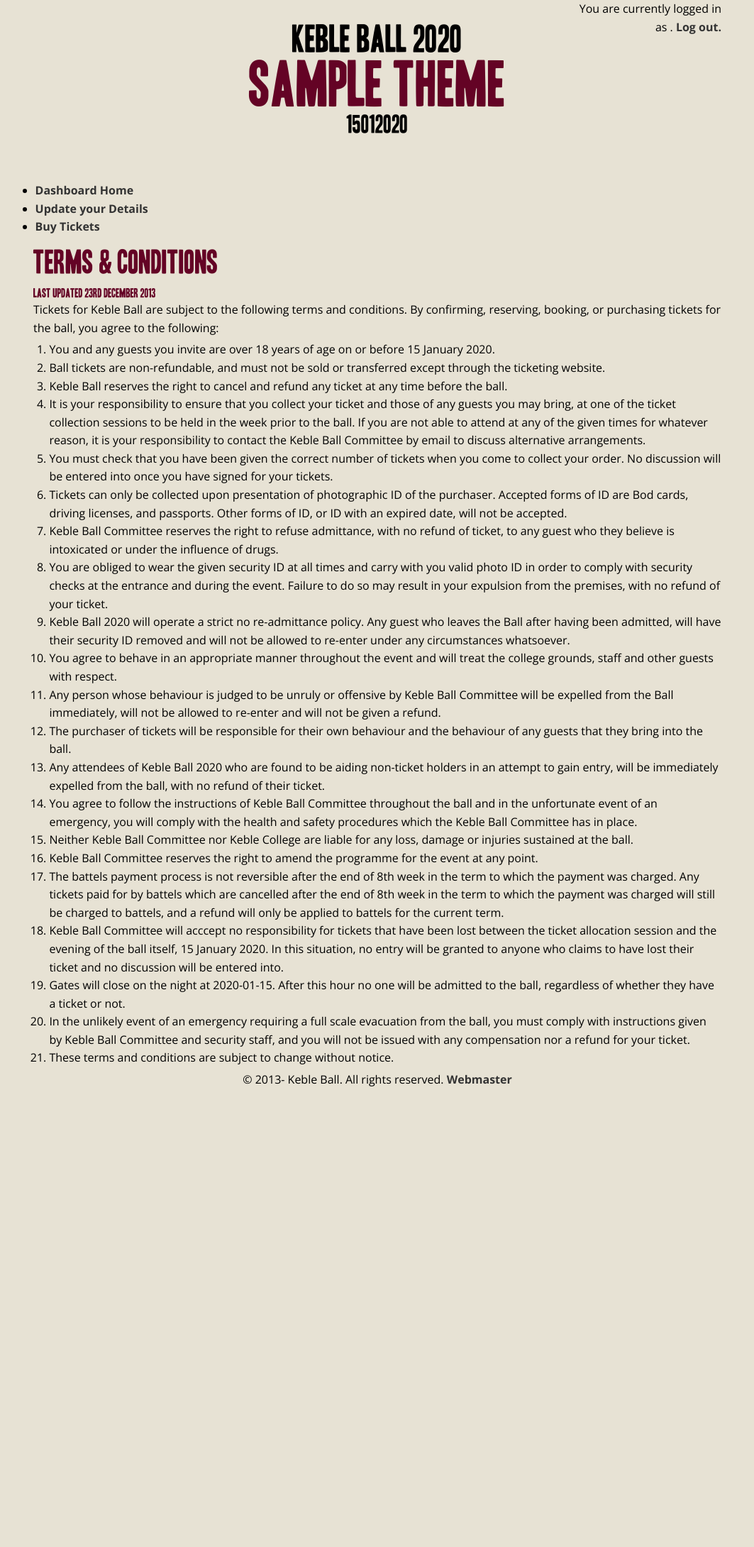
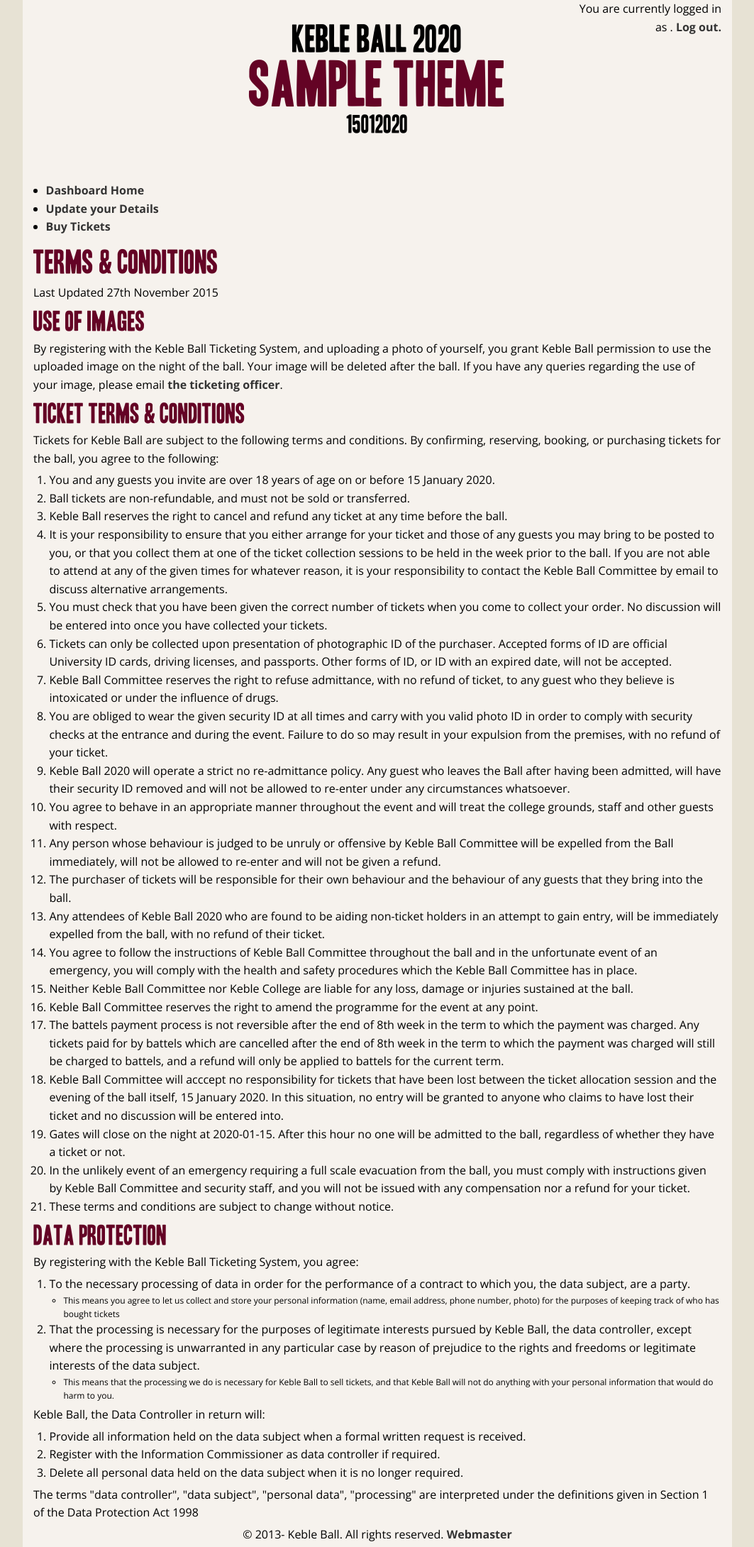
Before and after one commit to KebleBall/Eisitirio, a Python web app: template kebleball/templates/front/terms.html in a window 1280 px wide. Shown: the whole page at 71% size, without its empty margins (108-1171 px from the left). Before the commit the page ends 1531 px from the top, so only its background shows below. Run offline with Jinja, Linux system fonts and the light colour scheme; the template is opened without the code that fills it: most values are stand-ins (such as "Sample title", 1, 10 or a date in 2020).

Commit message:
Update terms and fix style
Change-Id: Ibf9094f0ee86f67e4b471e1cd0283e94b6b3d11a

```diff
--- a/kebleball/static/style.css
+++ b/kebleball/static/style.css
@@ -1812,65 +1812,68 @@ th.hide-for-touch { display: table-cell !important; }
 .slider > .highlight-track { background-color: #640325; }
 
 /* line 17, style.scss */
+header, nav, #page-title, #main, footer { background-color: #f6f2ed; }
+
+/* line 21, style.scss */
 a { font-weight: bold; }
 
-/* line 21, style.scss */
+/* line 25, style.scss */
 .headline, h1, h2, h3, h4, h5, h6 { font-family: 'Headline One', sans-serif; text-transform: uppercase; vertical-align: -3%; font-weight: normal; }
 
-/* line 28, style.scss */
+/* line 32, style.scss */
 #logo { padding-bottom: 2em; text-align: center; }
-/* line 31, style.scss */
+/* line 35, style.scss */
 #logo a { color: #fff; }
-/* line 34, style.scss */
+/* line 38, style.scss */
 #logo h1 { font-size: 3rem; margin: 2rem 0 0; color: #000; }
-/* line 39, style.scss */
+/* line 43, style.scss */
 #logo h2 { font-size: 5rem; margin: 0; }
-/* line 43, style.scss */
+/* line 47, style.scss */
 #logo h3 { font-size: 2rem; margin: 0 0 2rem; color: #000; }
 
-/* line 50, style.scss */
+/* line 54, style.scss */
 #user { text-align: right; }
 
-/* line 54, style.scss */
+/* line 58, style.scss */
 #copyright { text-align: center; }
 
-/* line 58, style.scss */
+/* line 62, style.scss */
 .message-box, #flashes li { display: block; border: 3px solid; padding: 0.5em; margin-bottom: 0.5em; background-color: #f6f2ed; color: #000; }
-/* line 65, style.scss */
+/* line 69, style.scss */
 .message-box.error, #flashes li.error { background-color: #f3afbf; border: 3px solid #f31323; }
-/* line 69, style.scss */
+/* line 73, style.scss */
 .message-box.warning, #flashes li.warning { background-color: #f3cf9f; border: 3px solid #f38323; }
-/* line 73, style.scss */
+/* line 77, style.scss */
 .message-box.success, #flashes li.success { background-color: #83ef9f; border: 3px solid #338323; }
-/* line 77, style.scss */
+/* line 81, style.scss */
 .message-box.info, #flashes li.info { background-color: #b3dfef; border: 3px solid #1313f3; }
-/* line 81, style.scss */
+/* line 85, style.scss */
 .message-box p:last-child, #flashes li p:last-child { margin-bottom: 0; }
-/* line 84, style.scss */
+/* line 88, style.scss */
 .message-box h1, #flashes li h1, .message-box h2, #flashes li h2, .message-box h3, #flashes li h3, .message-box h4, #flashes li h4, .message-box h5, #flashes li h5, .message-box h6, #flashes li h6 { font-family: "Open Sans", Helvetica, sans-serif; }
 
-/* line 90, style.scss */
+/* line 94, style.scss */
 #flashes ul { margin: 0; }
-/* line 93, style.scss */
+/* line 97, style.scss */
 #flashes li { margin: 0.5em; }
 
-/* line 99, style.scss */
-p.small { font-size: 0.75rem; }
-
 /* line 103, style.scss */
+p.small, li.small { font-size: 0.75rem; }
+
+/* line 107, style.scss */
 table .button { margin: 0; }
 
-/* line 109, style.scss */
+/* line 113, style.scss */
 #give_tickets input, #refund_transaction input { display: inline; }
-/* line 111, style.scss */
+/* line 115, style.scss */
 #give_tickets input[type="number"], #refund_transaction input[type="number"] { width: 5rem; }
-/* line 114, style.scss */
+/* line 118, style.scss */
 #give_tickets input[type="text"], #refund_transaction input[type="text"] { width: auto; }
 
-/* line 120, style.scss */
+/* line 124, style.scss */
 #dashboard h3 .button { margin: 0; position: relative; top: -0.25rem; }
 
-/* line 126, style.scss */
+/* line 130, style.scss */
 td, td label { color: #000 !important; }
 
 /*# sourceMappingURL=style.css.map */
--- a/kebleball/static/style.scss
+++ b/kebleball/static/style.scss
@@ -13,6 +13,10 @@
 @import "scss/vendor/foundation/components/visibility";
 
 @import "scss/vendor/simple-slider";
+
+header, nav, #page-title, #main, footer {
+    background-color: $white;
+}
 
 a {
     font-weight: bold;
@@ -96,7 +100,7 @@ a {
     }
 }
 
-p.small {
+p.small, li.small {
     font-size: 0.75rem;
 }
 
--- a/kebleball/templates/front/terms.html
+++ b/kebleball/templates/front/terms.html
@@ -5,17 +5,23 @@
 
 {% block content %}
     <section id="terms" class="columns">
-        <h6>Last Updated 23rd December 2013</h6>
+        <p>Last Updated 27th November 2015</p>
+
+        <h3>Use of Images</h3>
+
+        <p>By registering with the Keble Ball Ticketing System, and uploading a photo of yourself, you grant Keble Ball permission to use the uploaded image on the night of the ball. Your image will be deleted after the ball. If you have any queries regarding the use of your image, please email <a href="{{ template_config['TICKETS_EMAIL_LINK'] }}">the ticketing officer</a>.</p>
+
+        <h3>Ticket Terms &amp; Conditions</h3>
 
         <p>Tickets for Keble Ball are subject to the following terms and conditions. By confirming, reserving, booking, or purchasing tickets for the ball, you agree to the following:</p>
 
         <ol>
             <li>You and any guests you invite are over 18 years of age on or before {{ template_config['START_TIME'].strftime('%-d') }}{{ get_ord(template_config['START_TIME']) }} {{ template_config['START_TIME'].strftime('%B %Y') }}.</li>
-            <li>Ball tickets are non-refundable, and must not be sold or transferred except through the ticketing website.</li>
+            <li>Ball tickets are non-refundable, and must not be sold or transferred.</li>
             <li>Keble Ball reserves the right to cancel and refund any ticket at any time before the ball.</li>
-            <li>It is your responsibility to ensure that you collect your ticket and those of any guests you may bring, at one of the ticket collection sessions to be held in the week prior to the ball. If you are not able to attend at any of the given times for whatever reason, it is your responsibility to contact the Keble Ball Committee by email to discuss alternative arrangements.</li>
-            <li>You must check that you have been given the correct number of tickets when you come to collect your order. No discussion will be entered into once you have signed for your tickets.</li>
-            <li>Tickets can only be collected upon presentation of photographic ID of the purchaser. Accepted forms of ID are Bod cards, driving licenses, and passports. Other forms of ID, or ID with an expired date, will not be accepted.</li>
+            <li>It is your responsibility to ensure that you either arrange for your ticket and those of any guests you may bring to be posted to you, or that you collect them at one of the ticket collection sessions to be held in the week prior to the ball. If you are not able to attend at any of the given times for whatever reason, it is your responsibility to contact the Keble Ball Committee by email to discuss alternative arrangements.</li>
+            <li>You must check that you have been given the correct number of tickets when you come to collect your order. No discussion will be entered into once you have collected your tickets.</li>
+            <li>Tickets can only be collected upon presentation of photographic ID of the purchaser. Accepted forms of ID are official University ID cards, driving licenses, and passports. Other forms of ID, or ID with an expired date, will not be accepted.</li>
             <li>Keble Ball Committee reserves the right to refuse admittance, with no refund of ticket, to any guest who they believe is intoxicated or under the influence of drugs.</li>
             <li>You are obliged to wear the given security ID at all times and carry with you valid photo ID in order to comply with security checks at the entrance and during the event. Failure to do so may result in your expulsion from the premises, with no refund of your ticket.</li>
             <li>Keble Ball {{ template_config['START_TIME'].strftime('%Y') }} will operate a strict no re-admittance policy. Any guest who leaves the Ball after having been admitted, will have their security ID removed and will not be allowed to re-enter under any circumstances whatsoever.</li>
@@ -32,5 +38,34 @@
             <li>In the unlikely event of an emergency requiring a full scale evacuation from the ball, you must comply with instructions given by Keble Ball Committee and security staff, and you will not be issued with any compensation nor a refund for your ticket.</li>
             <li>These terms and conditions are subject to change without notice.</li>
         </ol>
+
+        <h3>Data Protection</h3>
+
+        <p>By registering with the Keble Ball Ticketing System, you agree:</p>
+
+        <ol>
+            <li>
+                To the necessary processing of data in order for the performance of a contract to which you, the data subject, are a party.
+                <ul>
+                    <li class="small">This means you agree to let us collect and store your personal information (name, email address, phone number, photo) for the purposes of keeping track of who has bought tickets</li>
+                </ul>
+            </li>
+            <li>
+                That the processing is necessary for the purposes of legitimate interests pursued by Keble Ball, the data controller, except where the processing is unwarranted in any particular case by reason of prejudice to the rights and freedoms or legitimate interests of the data subject.
+                <ul>
+                    <li class="small">This means that the processing we do is necessary for Keble Ball to sell tickets, and that Keble Ball will not do anything with your personal information that would do harm to you.</li>
+                </ul>
+            </li>
+        </ol>
+
+        <p>Keble Ball, the Data Controller in return will:</p>
+
+        <ol>
+            <li>Provide all information held on the data subject when a formal written request is received.</li>
+            <li>Register with the Information Commissioner as data controller if required.</li>
+            <li>Delete all personal data held on the data subject when it is no longer required.</li>
+        </ol>
+
+        <p>The terms "data controller", "data subject", "personal data", "processing" are interpreted under the definitions given in Section 1 of the Data Protection Act 1998</p>
     </section>
 {% endblock %}
--- a/kebleball/templates/layout.html
+++ b/kebleball/templates/layout.html
@@ -39,12 +39,14 @@
         </header>
         {% if not current_user.is_anonymous %}
             <nav class="row">
+                <div class="large-12 columns">
                     <ul id="navigation-main">
                         {% include 'blocks/dashboard-navigation.html' %}
                         {% if current_user.is_admin %}
                             {% include 'blocks/admin-navigation.html' %}
                         {% endif %}
                     </ul>
+                </div>
             </nav>
         {% endif %}
         <section id="page-title" class="row">
```
Also changed, not shown: 1 other file. Lines whose indentation alone changed are shown as unchanged.
